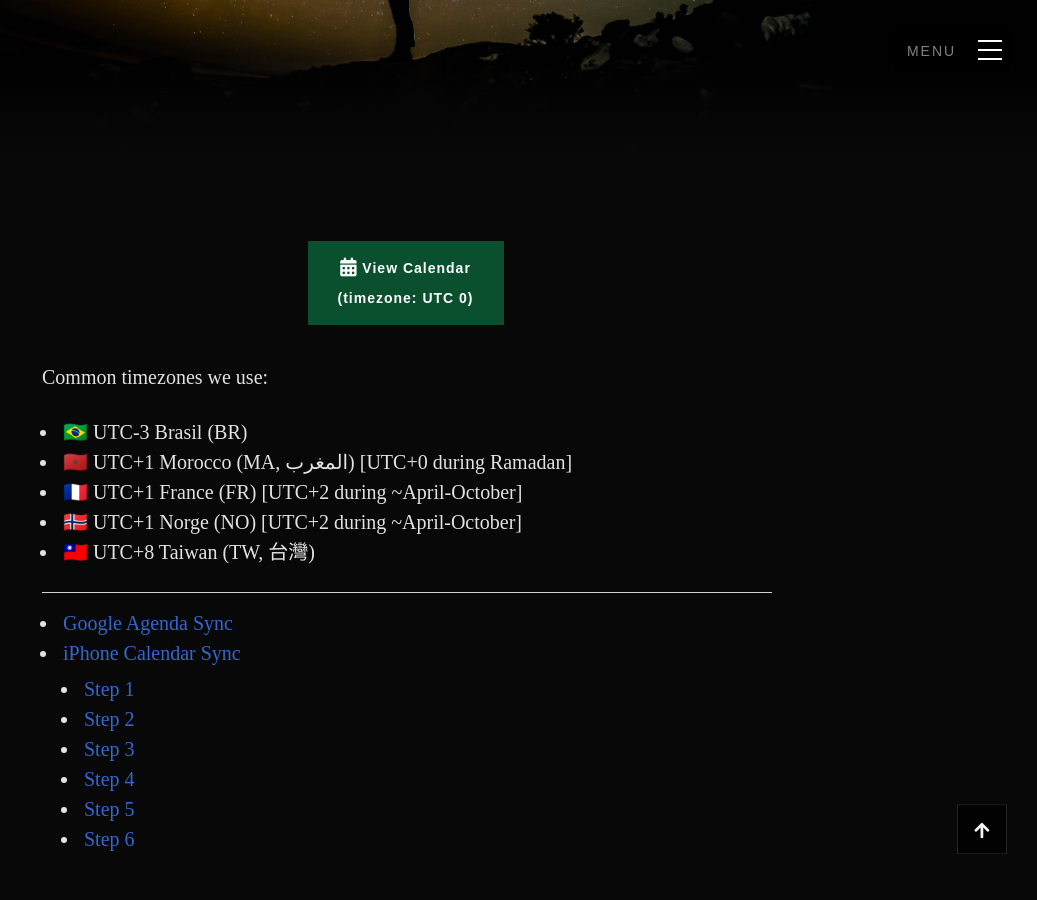
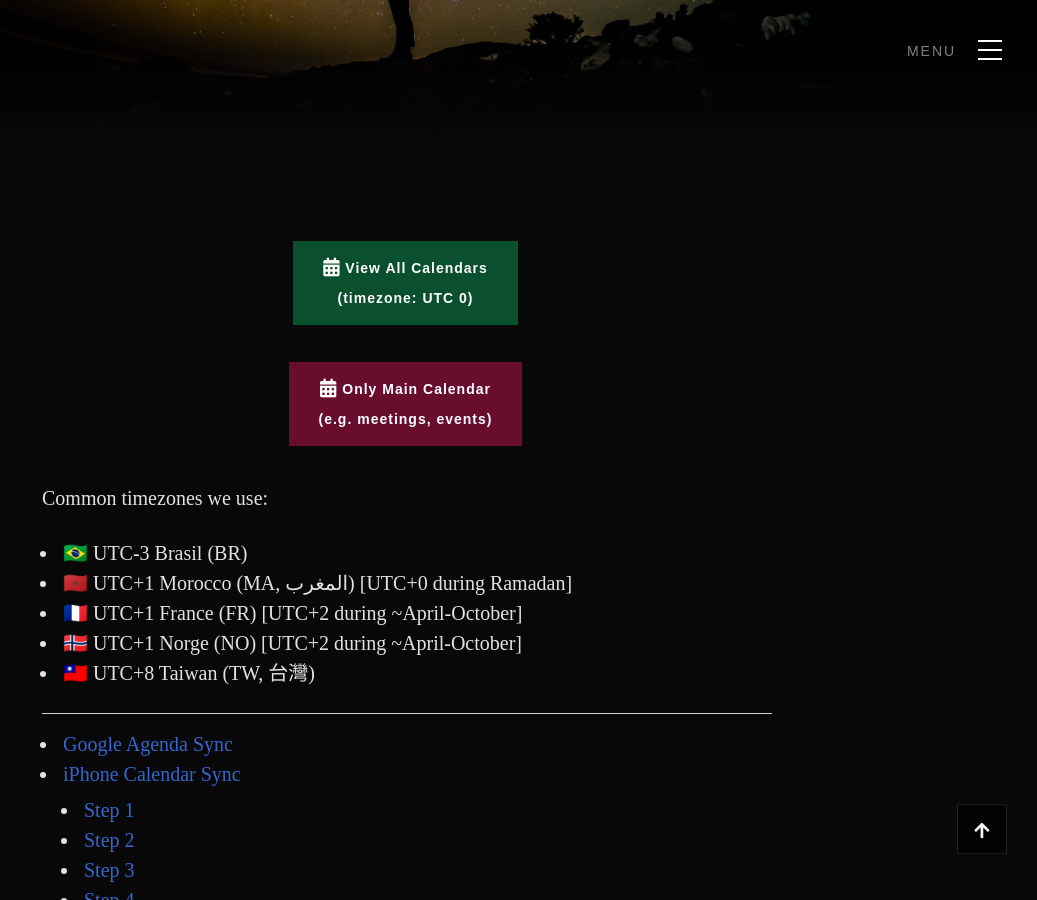
Before and after one commit to e-rotaract/e-rotaract.github.io, a Jekyll site: the page built from _pages/calendar.md, in a window 1280 px wide and 900 px high, scrolled down 719 px. Shown: the whole window, without its empty margins (243-1280 px from the left). Built offline with Jekyll 4.4.1, drawn with Linux system fonts in a browser that asks for light colours; some web fonts are replaced; comment, search, counter and statistics services are not loaded.

Commit message:
Update calendar buttons

```diff
--- a/_pages/calendar.md
+++ b/_pages/calendar.md
@@ -64,7 +64,15 @@ show-notif: false
   newtab=true
   class="button-success"
   icon="fas fa-calendar-alt fa-lg"
-  text="View Calendar<br>(timezone: UTC 0)"
+  text="View All Calendars<br>(timezone: UTC 0)"
+%}
+
+{% include btn
+  url="/calendar/main"
+  newtab=true
+  class="button-primary"
+  icon="fas fa-calendar-alt fa-lg"
+  text="Only Main Calendar<br>(e.g. meetings, events)"
 %}
 
 Common timezones we use:
```
